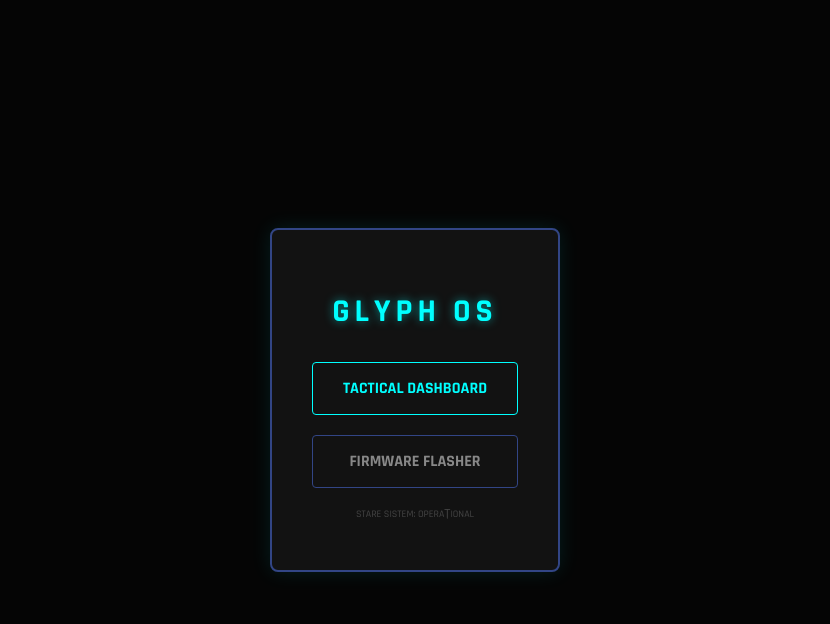
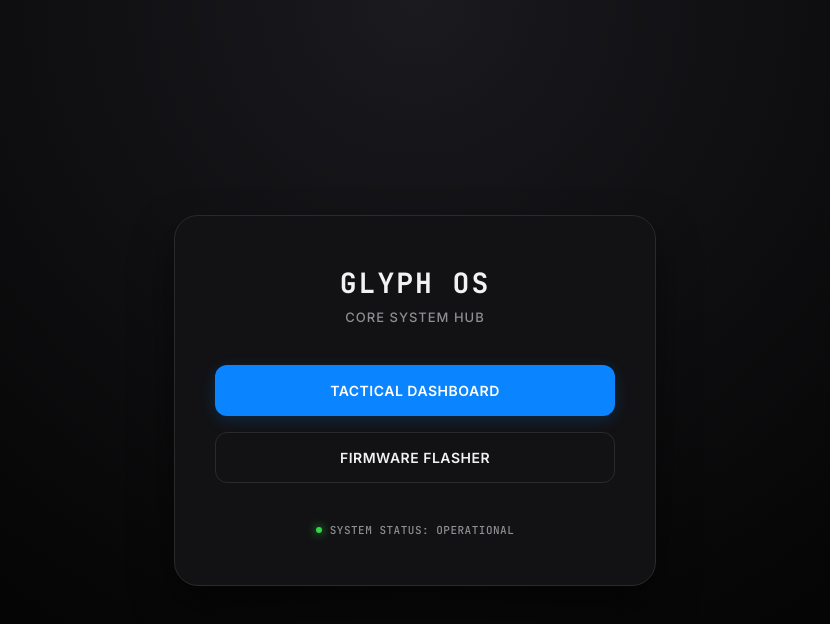
Before and after one commit to Mqr1oo/GLYPH, a plain HTML site: page index.html in a window 1280 px wide. Shown: the whole page, without its empty margins (225-1055 px from the left). Drawn offline with Linux system fonts and the light colour scheme.

Commit message:
Update index.html

```diff
--- a/index.html
+++ b/index.html
@@ -1,78 +1,148 @@
 <!DOCTYPE html>
-<html lang="ro">
+<html lang="en">
 <head>
     <meta charset="UTF-8">
     <meta name="viewport" content="width=device-width, initial-scale=1.0">
     <title>GLYPH HUB</title>
     <style>
-        @import url('https://fonts.googleapis.com/css2?family=Rajdhani:wght@500;700&display=swap');
+        @import url('https://fonts.googleapis.com/css2?family=Inter:wght@400;500;600&family=JetBrains+Mono:wght@500;700&display=swap');
+
+        :root {
+            --bg: #050505;
+            --surface: #121214;
+            --border: #2a2a2d;
+            --accent: #0a84ff;
+            --text-main: #f2f2f2;
+            --text-muted: #8e8e93;
+            --success: #32d74b;
+        }
 
         body {
-            background-color: #050505;
-            color: #00ffff;
-            font-family: 'Rajdhani', sans-serif;
+            background-color: var(--bg);
+            /* Subtle top highlight for depth */
+            background-image: radial-gradient(circle at 50% 0%, #1a1a1f 0%, transparent 70%);
+            color: var(--text-main);
+            font-family: 'Inter', -apple-system, sans-serif;
             display: flex;
             flex-direction: column;
             align-items: center;
             justify-content: center;
-            height: 100vh;
+            min-height: 100vh;
             margin: 0;
-            text-transform: uppercase;
             overflow: hidden;
         }
 
         .container {
             text-align: center;
-            border: 2px solid #324585;
-            padding: 40px;
-            background: #121212;
-            border-radius: 8px;
-            box-shadow: 0 0 20px rgba(0, 255, 255, 0.1);
+            background: var(--surface);
+            border: 1px solid var(--border);
+            padding: 48px 40px;
+            border-radius: 24px;
+            box-shadow: 0 20px 40px rgba(0, 0, 0, 0.5);
+            width: 90%;
+            max-width: 400px;
+            /* Smooth entrance animation */
+            animation: fadeUp 0.8s cubic-bezier(0.16, 1, 0.3, 1) forwards;
+            opacity: 0;
+            transform: translateY(20px);
+        }
+
+        @keyframes fadeUp {
+            to {
+                opacity: 1;
+                transform: translateY(0);
+            }
         }
 
         h1 {
-            letter-spacing: 5px;
-            margin-bottom: 30px;
-            text-shadow: 0 0 10px rgba(0, 255, 255, 0.5);
+            font-family: 'JetBrains Mono', monospace;
+            font-weight: 700;
+            font-size: 28px;
+            letter-spacing: 2px;
+            margin: 0 0 8px 0;
+            color: var(--text-main);
+        }
+
+        .subtitle {
+            font-size: 13px;
+            color: var(--text-muted);
+            margin-bottom: 40px;
+            letter-spacing: 1px;
+            font-weight: 500;
         }
 
         .menu-grid {
-            display: grid;
-            grid-template-columns: 1fr;
-            gap: 20px;
+            display: flex;
+            flex-direction: column;
+            gap: 16px;
         }
 
         .btn {
             text-decoration: none;
-            color: #00ffff;
-            border: 1px solid #00ffff;
-            padding: 15px 30px;
-            font-weight: 700;
-            transition: 0.3s;
-            display: block;
-            border-radius: 4px;
+            font-family: 'Inter', sans-serif;
+            font-size: 14px;
+            font-weight: 600;
+            letter-spacing: 0.5px;
+            padding: 16px 24px;
+            border-radius: 12px;
+            transition: all 0.2s ease;
+            display: flex;
+            align-items: center;
+            justify-content: center;
+            gap: 10px;
         }
 
-        .btn:hover {
-            background: #00ffff;
-            color: #000;
-            box-shadow: 0 0 15px #00ffff;
+        .btn.primary {
+            background: var(--accent);
+            color: #fff;
+            border: 1px solid transparent;
+            box-shadow: 0 4px 15px rgba(10, 132, 255, 0.2);
+        }
+
+        .btn.primary:hover {
+            background: #007aff;
+            transform: translateY(-2px);
+            box-shadow: 0 6px 20px rgba(10, 132, 255, 0.35);
         }
 
         .btn.secondary {
-            border-color: #324585;
-            color: #888;
+            background: transparent;
+            color: var(--text-main);
+            border: 1px solid var(--border);
         }
 
         .btn.secondary:hover {
-            background: #324585;
-            color: #fff;
+            background: rgba(255, 255, 255, 0.05);
+            border-color: #444;
+            transform: translateY(-2px);
         }
 
         .footer {
-            margin-top: 20px;
-            font-size: 10px;
-            color: #444;
+            margin-top: 40px;
+            font-family: 'JetBrains Mono', monospace;
+            font-size: 11px;
+            color: var(--text-muted);
+            display: flex;
+            align-items: center;
+            justify-content: center;
+            gap: 8px;
+            letter-spacing: 0.5px;
+        }
+
+        /* Blinking status dot */
+        .status-dot {
+            width: 6px;
+            height: 6px;
+            background-color: var(--success);
+            border-radius: 50%;
+            box-shadow: 0 0 8px var(--success);
+            animation: pulse 2s infinite;
+        }
+
+        @keyframes pulse {
+            0% { opacity: 0.4; box-shadow: 0 0 2px var(--success); }
+            50% { opacity: 1; box-shadow: 0 0 10px var(--success); }
+            100% { opacity: 0.4; box-shadow: 0 0 2px var(--success); }
         }
     </style>
 </head>
@@ -80,11 +150,22 @@
 
 <div class="container">
     <h1>GLYPH OS</h1>
+    <div class="subtitle">CORE SYSTEM HUB</div>
+
     <div class="menu-grid">
-        <a href="dashboard/glyph.html" class="btn">TACTICAL DASHBOARD</a>
-        <a href="flasher/" class="btn secondary">FIRMWARE FLASHER</a>
+        <!-- Am lăsat link-urile tale originale -->
+        <a href="dashboard/glyph.html" class="btn primary">
+            TACTICAL DASHBOARD
+        </a>
+        <a href="flasher/" class="btn secondary">
+            FIRMWARE FLASHER
+        </a>
     </div>
-    <p class="footer">STARE SISTEM: OPERAȚIONAL</p>
+
+    <div class="footer">
+        <div class="status-dot"></div>
+        SYSTEM STATUS: OPERATIONAL
+    </div>
 </div>
 
 </body>
```
